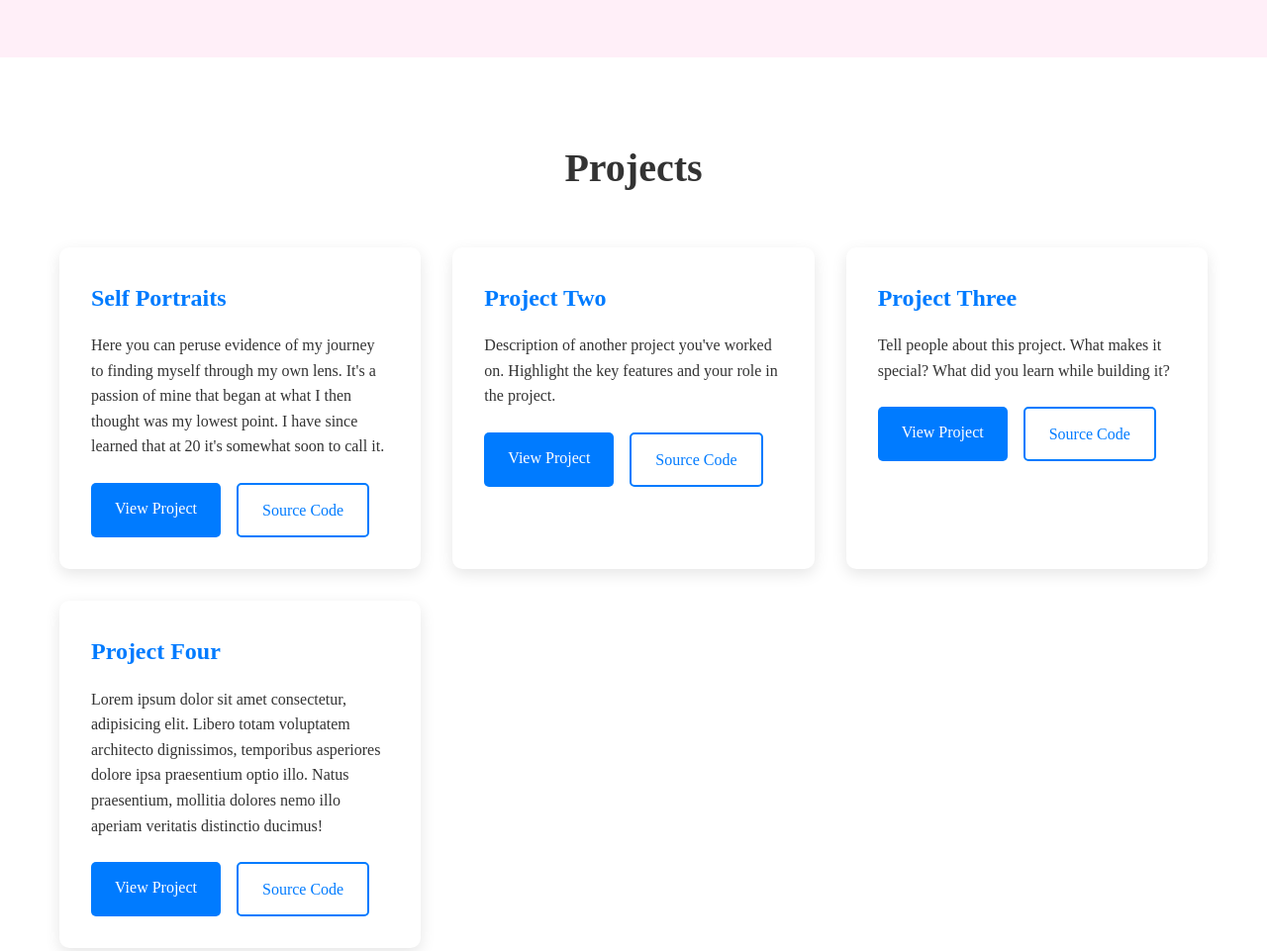
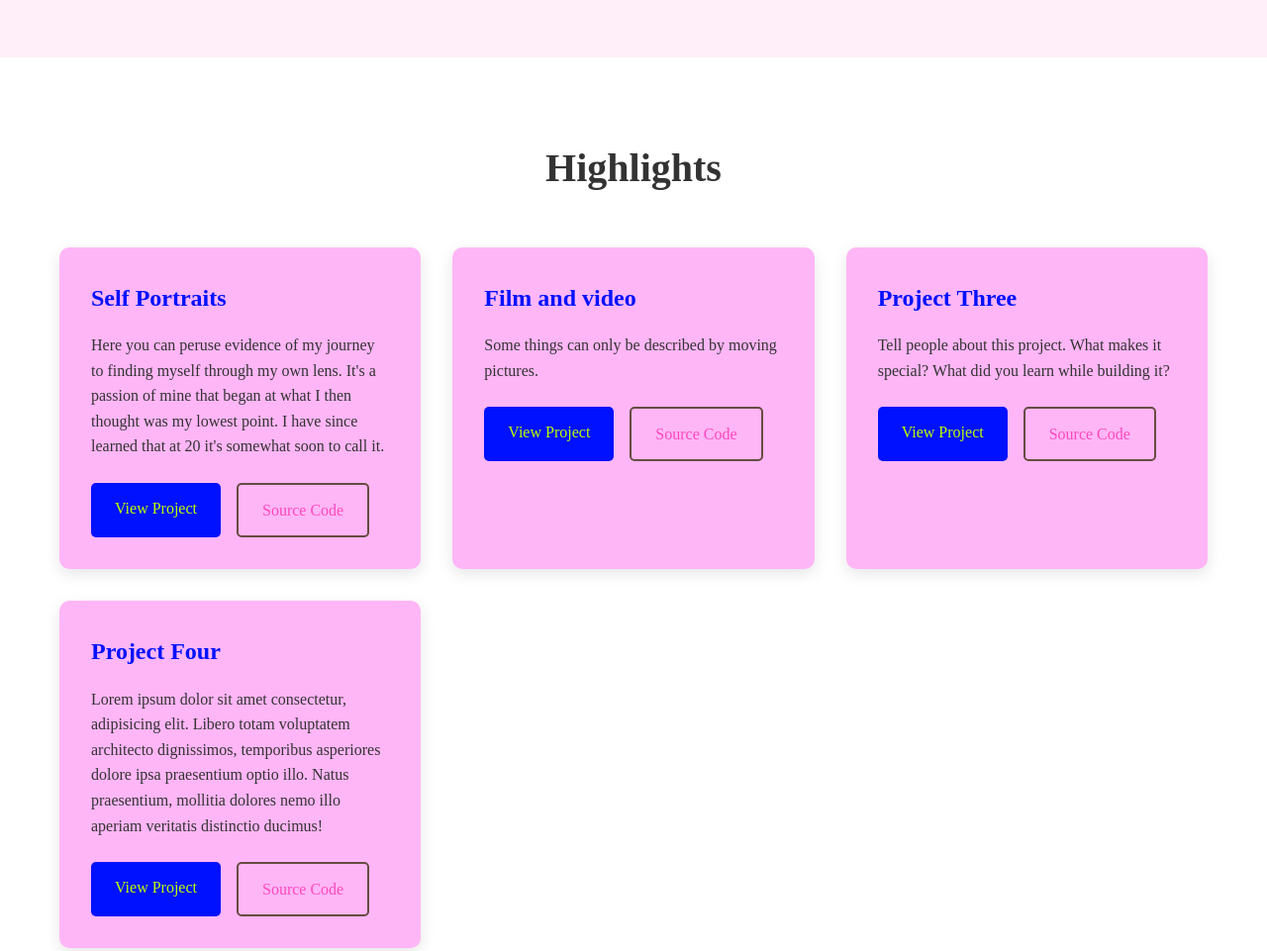
Before and after one commit to hweinbu/brudulje.com, a plain HTML site: page wip1/index.html in a window 1280 px wide. Shown: the part 980-1941 px from the top of the page at 99% size. Drawn offline with Linux system fonts and the light colour scheme.

Commit message:
colorful + highlights

```diff
--- a/wip1/index.html
+++ b/wip1/index.html
@@ -56,7 +56,7 @@
 
         <section id="projects">
             <div class="container">
-                <h2>Projects</h2>
+                <h2>Highlights</h2>
                 <div class="projects-grid">
                     <div class="project-card">
                         <h3>Self Portraits</h3>
@@ -68,9 +68,8 @@
                     </div>
 
                     <div class="project-card">
-                        <h3>Project Two</h3>
-                        <p>Description of another project you've worked on. Highlight the key features and your role in
-                            the project.</p>
+                        <h3>Film and video</h3>
+                        <p>Some things can only be described by moving pictures.</p>
                         <div class="project-links">
                             <a href="#" class="btn">View Project</a>
                             <a href="#" class="btn btn-secondary">Source Code</a>
--- a/wip1/style.css
+++ b/wip1/style.css
@@ -138,7 +138,7 @@ h3 {
 }
 
 .project-card {
-    background: white;
+    background: rgb(255, 182, 246);
     padding: 2rem;
     border-radius: 10px;
     box-shadow: 0 5px 15px rgba(0,0,0,0.1);
@@ -151,7 +151,7 @@ h3 {
 }
 
 .project-card h3 {
-    color: #007bff;
+    color: #0011ff;
     margin-bottom: 1rem;
 }
 
@@ -169,8 +169,8 @@ h3 {
 .btn {
     display: inline-block;
     padding: 0.8rem 1.5rem;
-    background: #007bff;
-    color: white;
+    background: #0011ff;
+    color: #bbff00;
     text-decoration: none;
     border-radius: 5px;
     transition: background 0.3s ease;
@@ -178,18 +178,18 @@ h3 {
 }
 
 .btn:hover {
-    background: #0056b3;
+    background: #ff6e3e;
 }
 
 .btn-secondary {
     background: transparent;
-    color: #007bff;
-    border: 2px solid #007bff;
+    color: #ff48bc;
+    border: 2px solid #664c41;
 }
 
 .btn-secondary:hover {
-    background: #007bff;
-    color: white;
+    background: #ff48bc;
+    color: #ffbdef;
 }
 
 /* Contact Section */
```
